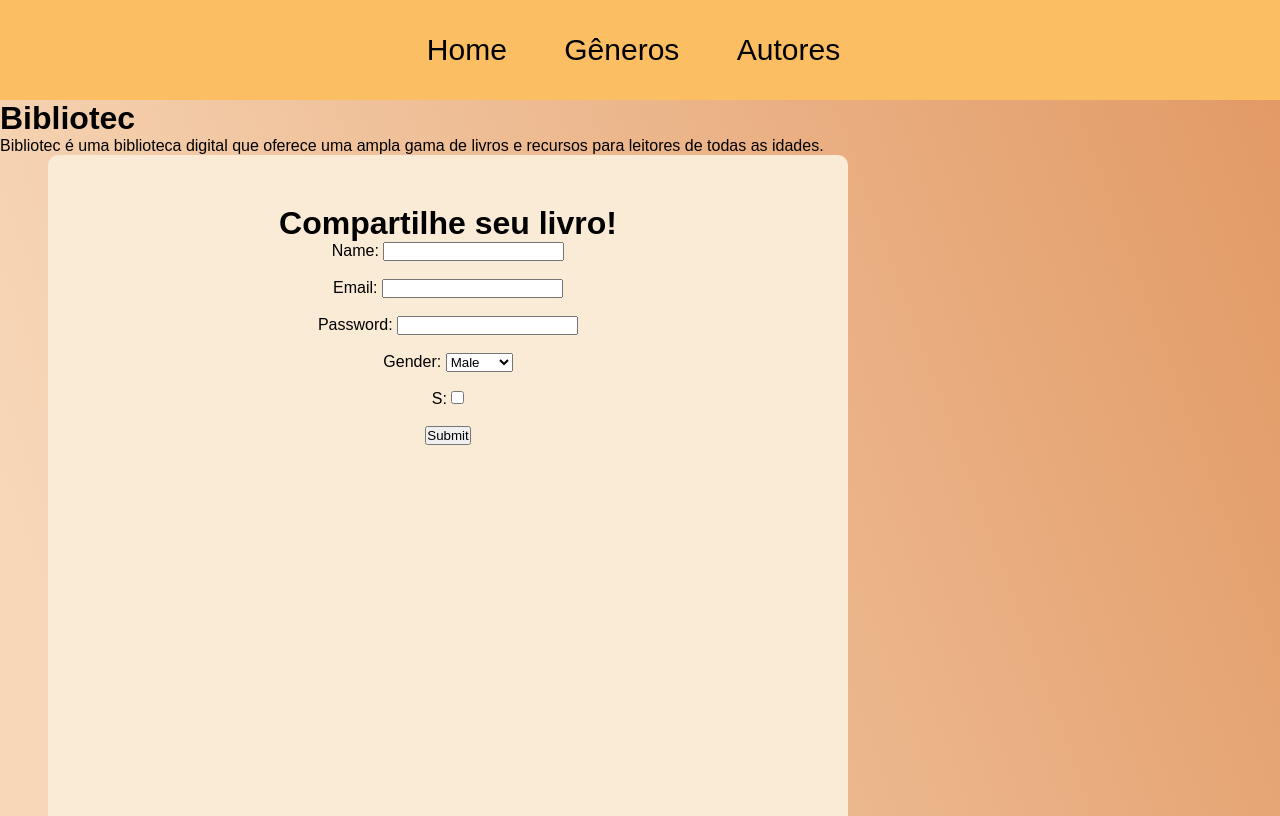
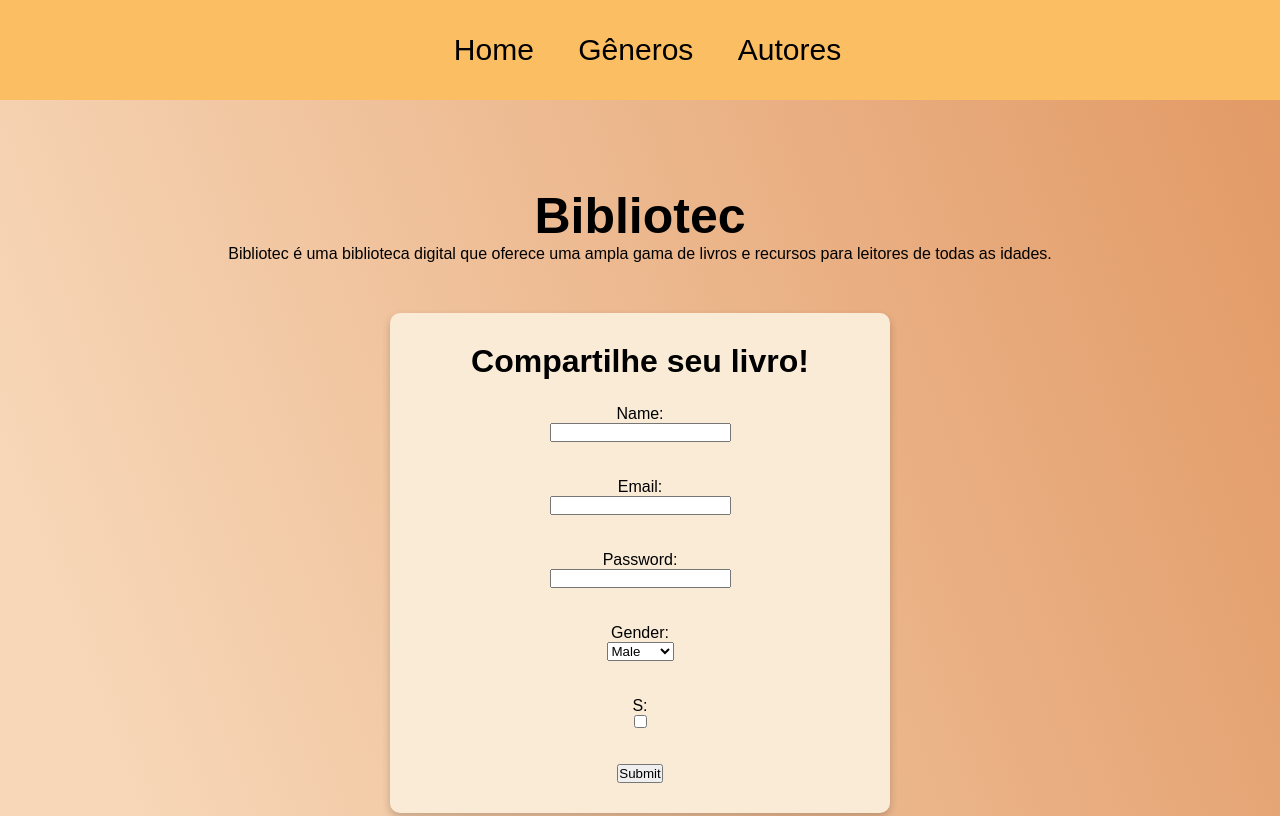
Before and after one commit to AndreiGenestra/tcc, a plain HTML site: page prototipo/index.html in a window 1280 px wide. Shown: the top 816 px of the page. Drawn offline with Linux system fonts and the light colour scheme.

Commit message:
começo estilização

```diff
--- a/prototipo/index.html
+++ b/prototipo/index.html
@@ -16,12 +16,12 @@
         </ul>
     </nav>
     <div class="apresentacao">
-        <h1>Bibliotec</h1>
+        <h1 class="titulo">Bibliotec</h1>
         <p>Bibliotec é uma biblioteca digital que oferece uma ampla gama de livros e recursos para leitores de todas as idades.</p>
         <div class="container">
 
             <h1> Compartilhe seu livro!</h1>
-            <form action="/submit" method="post">
+            <form action="/submit" method="post" class="form">
                 <label for="name">Name:</label>
                 <input type="text" id="name" name="name" required>
                 <br><br>
--- a/prototipo/style.css
+++ b/prototipo/style.css
@@ -16,53 +16,61 @@ body{
     width: 100%;
     height: 100vh;
     background: rgb(247, 215, 184);
-background: linear-gradient(70deg, rgb(247, 215, 184) 10%, rgb(226, 154, 102) 100%);
+    background: linear-gradient(70deg, rgb(247, 215, 184) 10%, rgb(226, 154, 102) 100%);
+    display: flex;
+    flex-direction: column;
+
+    align-items: center;          /* Centraliza horizontalmente */
+    justify-content: center;      /* Centraliza verticalmente */
 }
 
 .container{
-    width: 800px;
-    height: 800px;
+    width: 500px;
+    height: 500px;
     border-radius: 10px;
-
     background-color: antiquewhite;
+    text-align: center;
+    padding: 50px;
+    display: flex;
+    flex-direction: column;
+    margin-top:50px;;
     align-items: center;
     justify-content: center;
-    text-align: center;
-    position: relative;
-    padding: 50px;
-    top: 50%;
-    left: 35%;
-    transform: translate(-50%, -50%);
-
-
+    box-shadow: 0 4px 8px rgba(0, 0, 0, 0.2);
 }
 
 .navbar{
     padding: 0;
     margin: 0;
     width: 100%;
+    background-color: #fcbe62;
+    height:100px;
+    display:flex;
+    direction: column;
+    justify-content: center;
+    align-items: center;
+}
+.titulo{
+
+    font-size: 50px;
 }
 .nav-list{
     text-align: center;
     list-style: none;
     padding: 0;
-    background-color: #fcbe62;
-    width:100%;
-    height:100px;
-    line-height: 100px;
-    margin: 0;
-}
+    margin-left: 15px;
+    }
 .nav-list li {
     display: inline;
-    margin-right: 10px;
+
 }
 .nav-list li a {
     text-decoration: none;
-    font-size: 30px;;
+    font-size: 30px;
     color: rgb(0, 0, 0);
     position: relative;
     padding: 10px 20px;
-    margin-right: 3px;
+
 }
 
 .nav-list li a::after {
@@ -85,3 +93,13 @@ background: linear-gradient(70deg, rgb(247, 215, 184) 10%, rgb(226, 154, 102) 10
 .nav-list li a:hover {
     font-weight: bold;
 }
+
+.form{
+    margin-top:25px;
+    display: flex;
+    flex-direction: column;
+    justify-content: center;
+    align-items: center;
+
+    width: 100%;
+}
```
